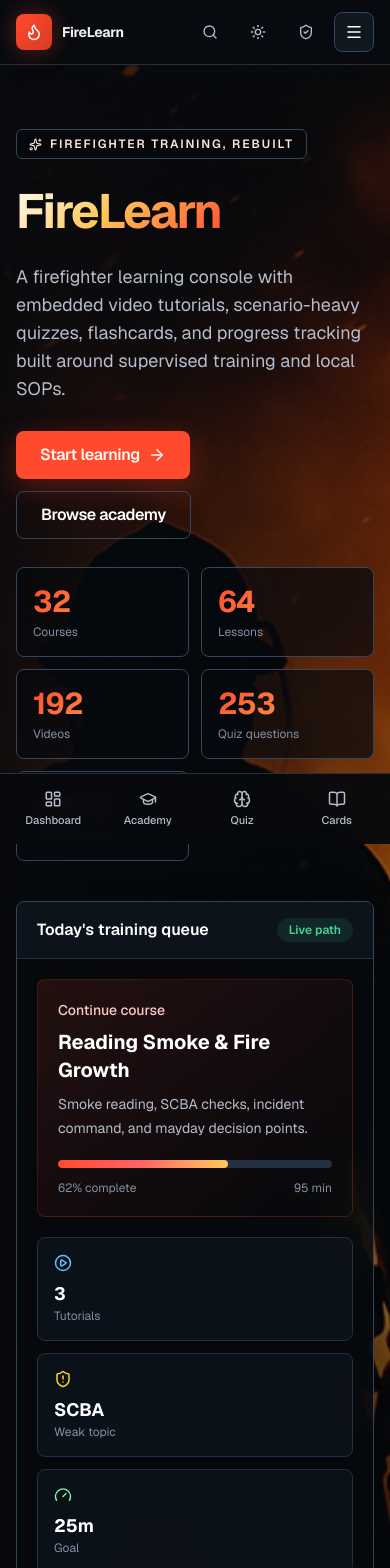
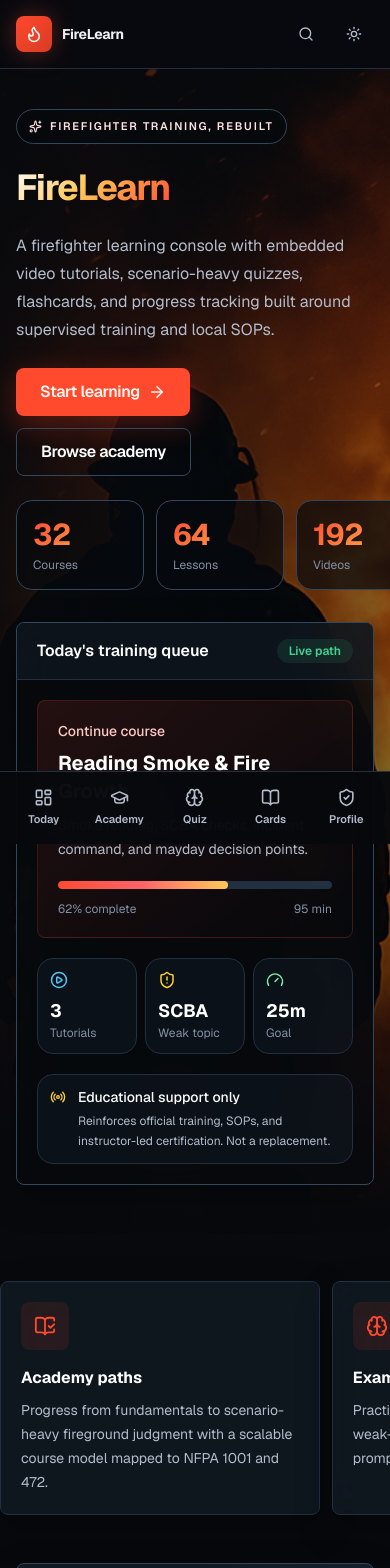
Before and after one commit to jiracipika/firelearn, a Next.js app: page / in a window 390 px wide. Shown: the top 1568 px of the page. Built offline with nearby package versions, Linux system fonts and the light colour scheme.

Commit message:
feat: improve mobile firelearn experience (#4)

```diff
--- a/app/globals.css
+++ b/app/globals.css
@@ -181,3 +181,55 @@ body::before {
     transition-duration: 0.01ms !important;
   }
 }
+
+
+@layer utilities {
+  .mobile-snap-row {
+    display: flex;
+    gap: 0.75rem;
+    margin-inline: -1rem;
+    overflow-x: auto;
+    overscroll-behavior-x: contain;
+    padding-inline: 1rem;
+    scroll-padding-inline: 1rem;
+    scroll-snap-type: x mandatory;
+    -webkit-overflow-scrolling: touch;
+  }
+
+  .mobile-snap-row::-webkit-scrollbar {
+    display: none;
+  }
+}
+
+@media (width >= 40rem) {
+  .mobile-snap-row {
+    margin-inline: 0;
+    overflow-x: visible;
+    padding-inline: 0;
+    scroll-snap-type: none;
+  }
+}
+
+@media (prefers-contrast: more) {
+  :root {
+    --color-muted: #aeb8c8;
+    --color-muted-foreground: #e1e7f0;
+    --color-border: #617086;
+    --color-border-bright: #8b9ab0;
+  }
+
+  button, a, input, select, textarea {
+    outline-offset: 3px;
+  }
+}
+
+@media (forced-colors: active) {
+  * {
+    forced-color-adjust: auto;
+  }
+}
+
+button, a {
+  -webkit-tap-highlight-color: transparent;
+  touch-action: manipulation;
+}
--- a/components/landing-page.tsx
+++ b/components/landing-page.tsx
@@ -29,7 +29,7 @@ export function LandingPage() {
   const featured = academyCourses[0]
   return <AppShell fullBleed>
     <section
-      className="relative isolate overflow-hidden px-4 pb-16 pt-16 sm:px-6 lg:pb-20 lg:pt-24"
+      className="relative isolate overflow-hidden px-4 pb-12 pt-10 sm:px-6 sm:pt-16 lg:pb-20 lg:pt-24"
       style={{
         backgroundImage: "linear-gradient(90deg, rgb(7 9 13 / 0.94), rgb(7 9 13 / 0.72) 48%, rgb(7 9 13 / 0.48)), linear-gradient(180deg, transparent 70%, #07090d), url('/hero-fireground.png')",
         backgroundPosition: 'center',
@@ -37,17 +37,17 @@ export function LandingPage() {
       }}
     >
       <div className="mx-auto max-w-7xl">
-        <div className="animate-fade-in-up max-w-3xl space-y-7">
-          <div className="inline-flex items-center gap-2 rounded-md border border-border-bright bg-background/70 px-3 py-1.5 text-xs font-semibold uppercase tracking-[0.16em] text-red-100 backdrop-blur">
+        <div className="animate-fade-in-up max-w-3xl space-y-6 sm:space-y-7">
+          <div className="inline-flex items-center gap-2 rounded-full border border-border-bright bg-background/70 px-3 py-2 text-[11px] font-semibold uppercase tracking-[0.16em] text-red-100 backdrop-blur">
             <Sparkles size={13} /> Firefighter training, rebuilt
           </div>
-          <h1 className="max-w-5xl text-5xl font-bold tracking-[-0.04em] text-white sm:text-6xl lg:text-7xl">
+          <h1 className="max-w-5xl text-4xl font-bold tracking-[-0.04em] text-white sm:text-6xl lg:text-7xl">
             <span className="text-gradient-fire">FireLearn</span>
           </h1>
-          <p className="max-w-2xl text-lg leading-7 text-muted-foreground sm:text-xl sm:leading-8">
+          <p className="max-w-2xl text-base leading-7 text-muted-foreground sm:text-xl sm:leading-8">
             A firefighter learning console with embedded video tutorials, scenario-heavy quizzes, flashcards, and progress tracking built around supervised training and local SOPs.
           </p>
-          <div className="flex flex-wrap gap-3">
+          <div className="grid gap-3 sm:flex sm:flex-wrap">
             <Link href="/dashboard">
               <Button size="lg">Start learning <ArrowRight size={18} /></Button>
             </Link>
@@ -55,9 +55,9 @@ export function LandingPage() {
               <Button variant="outline" size="lg">Browse academy</Button>
             </Link>
           </div>
-          <div className="grid max-w-3xl grid-cols-2 gap-3 sm:grid-cols-5">
+          <div className="mobile-snap-row max-w-3xl sm:grid sm:grid-cols-5 sm:gap-3">
             {stats.map(([value, label]) => (
-              <div key={label} className="stat-tile-hover rounded-lg border border-border-bright bg-background/70 p-4 backdrop-blur">
+              <div key={label} className="stat-tile-hover min-w-32 snap-start rounded-2xl border border-border-bright bg-background/70 p-4 backdrop-blur sm:min-w-0">
                 <p className="text-3xl font-bold tracking-tight text-gradient-flame">{value}</p>
                 <p className="mt-1 text-xs text-muted">{label}</p>
               </div>
@@ -65,7 +65,7 @@ export function LandingPage() {
           </div>
         </div>
 
-        <Card className="mt-10 max-w-3xl animate-fade-in-up overflow-hidden border-border-bright bg-background/78 p-0" >
+        <Card className="mt-8 max-w-3xl sm:mt-10 animate-fade-in-up overflow-hidden border-border-bright bg-background/78 p-0" >
           <div className="border-b border-border bg-elevated/50 px-5 py-4">
             <div className="flex items-center justify-between">
               <p className="font-semibold text-white">Today&apos;s training queue</p>
@@ -83,20 +83,20 @@ export function LandingPage() {
                 <span>{featured?.estimatedMinutes ?? 0} min</span>
               </div>
             </div>
-            <div className="grid gap-3 sm:grid-cols-3">
+            <div className="grid grid-cols-3 gap-2 sm:gap-3">
               {[
                 { label: 'Tutorials', value: String(featured?.modules[0]?.lessons[0]?.videos.length ?? 3), icon: PlayCircle, tone: 'text-info' },
                 { label: 'Weak topic', value: 'SCBA', icon: ShieldAlert, tone: 'text-amber-300' },
                 { label: 'Goal', value: '25m', icon: Gauge, tone: 'text-green-300' },
               ].map((item) => (
-                <div key={item.label} className="rounded-lg border border-border bg-elevated/40 p-4">
+                <div key={item.label} className="rounded-2xl border border-border bg-elevated/40 p-3 sm:p-4">
                   <item.icon className={item.tone} size={18} />
                   <p className="mt-2 text-lg font-bold text-white">{item.value}</p>
                   <p className="text-xs text-muted">{item.label}</p>
                 </div>
               ))}
             </div>
-            <div className="rounded-lg border border-border bg-elevated/40 p-4">
+            <div className="rounded-2xl border border-border bg-elevated/40 p-3 sm:p-4">
               <div className="flex items-start gap-3">
                 <Radio className="mt-0.5 shrink-0 text-amber-300" size={16} />
                 <div>
@@ -110,9 +110,9 @@ export function LandingPage() {
       </div>
     </section>
 
-    <section className="mx-auto grid max-w-7xl gap-4 px-4 py-16 sm:px-6 md:grid-cols-4">
+    <section className="mobile-snap-row mx-auto max-w-7xl px-4 py-12 sm:grid sm:grid-cols-2 sm:gap-4 sm:px-6 md:grid-cols-4 md:py-16">
       {pillars.map((pillar) => (
-        <Card key={pillar.title} className="group transition duration-200 hover:-translate-y-1 hover:border-primary/30">
+        <Card key={pillar.title} className="group min-w-[82vw] snap-start transition duration-200 sm:min-w-0 hover:-translate-y-1 hover:border-primary/30">
           <div className="mb-4 inline-flex size-12 items-center justify-center rounded-lg bg-primary/10">
             <pillar.icon className="text-primary" size={22} aria-hidden />
           </div>
@@ -123,7 +123,7 @@ export function LandingPage() {
     </section>
 
     <section className="mx-auto max-w-7xl px-4 pb-20 sm:px-6">
-      <Card className="grid gap-6 overflow-hidden border-border-bright bg-gradient-to-r from-card via-card to-elevated p-8 md:grid-cols-[1fr_auto] md:items-center">
+      <Card className="grid gap-6 overflow-hidden border-border-bright bg-gradient-to-r from-card via-card to-elevated p-5 sm:p-8 md:grid-cols-[1fr_auto] md:items-center">
         <div>
           <p className="text-sm font-semibold uppercase tracking-[0.16em] text-red-200">Ready for the next rep?</p>
           <h2 className="mt-3 text-3xl font-bold tracking-tight text-gradient-fire">Build mastery before the alarm drops.</h2>
--- a/components/layout/app-shell.tsx
+++ b/components/layout/app-shell.tsx
@@ -4,7 +4,7 @@ import * as React from 'react'
 import dynamic from 'next/dynamic'
 import Link from 'next/link'
 import { usePathname } from 'next/navigation'
-import { BookOpen, Brain, Flame, GraduationCap, LayoutDashboard, Menu, Moon, Search, ShieldCheck, Sun, X } from 'lucide-react'
+import { BookOpen, Brain, Flame, GraduationCap, LayoutDashboard, Moon, Search, ShieldCheck, Sun } from 'lucide-react'
 import { educationalDisclaimer } from '@/data/academy'
 import { Button } from '@/components/ui/button'
 import { cn } from '@/lib/utils'
@@ -12,7 +12,7 @@ import { cn } from '@/lib/utils'
 const CommandPalette = dynamic(() => import('@/components/search/command-palette').then((module) => module.CommandPalette), { ssr: false })
 
 const navItems = [
-  { href: '/dashboard', label: 'Dashboard', icon: LayoutDashboard },
+  { href: '/dashboard', label: 'Today', icon: LayoutDashboard },
   { href: '/courses', label: 'Academy', icon: GraduationCap },
   { href: '/quiz', label: 'Quiz', icon: Brain },
   { href: '/flashcards', label: 'Cards', icon: BookOpen },
@@ -20,7 +20,6 @@ const navItems = [
 
 export function AppShell({ children, fullBleed = false }: { children: React.ReactNode; fullBleed?: boolean }) {
   const pathname = usePathname()
-  const [mobileOpen, setMobileOpen] = React.useState(false)
   const [lightMode, setLightMode] = React.useState(() => {
     if (typeof window === 'undefined') return false
     return window.localStorage.getItem('firelearn.theme') === 'light'
@@ -35,10 +34,13 @@ export function AppShell({ children, fullBleed = false }: { children: React.Reac
     return pathname === href || pathname.startsWith(href + '/')
   }
 
-  return <div className="min-h-screen pb-20 md:pb-0">
+  const mobileTabs = [...navItems, { href: '/profile', label: 'Profile', icon: ShieldCheck }]
+
+  return <div className="min-h-screen pb-[calc(5.75rem+env(safe-area-inset-bottom))] md:pb-0">
+    <a href="#main-content" className="sr-only focus:not-sr-only focus:fixed focus:left-4 focus:top-4 focus:z-[100] focus:rounded-xl focus:bg-primary focus:px-4 focus:py-3 focus:text-sm focus:font-bold focus:text-primary-foreground">Skip to content</a>
     <CommandPalette />
-    <header className="sticky top-0 z-50 border-b border-border bg-background/80 backdrop-blur-2xl">
-      <div className="mx-auto flex max-w-7xl items-center justify-between gap-4 px-4 py-3 sm:px-6">
+    <header className="sticky top-0 z-50 border-b border-border bg-background/86 pt-[env(safe-area-inset-top)] backdrop-blur-2xl">
+      <div className="mx-auto flex max-w-7xl items-center justify-between gap-3 px-4 py-3 sm:px-6">
         <div className="flex items-center gap-6">
           <Link href="/" className="group flex items-center gap-2.5" aria-label="FireLearn home">
             <span className="relative flex size-9 items-center justify-center overflow-hidden rounded-lg bg-gradient-to-br from-primary to-primary-dim shadow-[0_0_25px_rgb(255_74_46_/_0.35)] transition-shadow duration-300 group-hover:shadow-[0_0_35px_rgb(255_74_46_/_0.55)]">
@@ -74,54 +76,24 @@ export function AppShell({ children, fullBleed = false }: { children: React.Reac
           <button
             type="button"
             onClick={() => setLightMode((value) => !value)}
-            className="inline-flex min-h-8 items-center justify-center gap-2 rounded-lg px-3 text-xs font-semibold text-muted-foreground transition hover:bg-elevated hover:text-white"
+            className="inline-flex min-h-11 items-center justify-center gap-2 rounded-xl px-3 text-xs font-semibold text-muted-foreground transition hover:bg-elevated hover:text-white focus-visible:outline-none focus-visible:ring-2 focus-visible:ring-primary/60"
             aria-label="Toggle theme"
           >
             {lightMode ? <Moon size={16} /> : <Sun size={16} />}
             <span className="hidden lg:inline">{lightMode ? 'Dark' : 'Light'}</span>
           </button>
-          <Link href="/profile">
+          <Link href="/profile" className="hidden md:inline-flex">
             <Button variant="ghost" size="sm"><ShieldCheck size={16} /> <span className="hidden lg:inline">Profile</span></Button>
           </Link>
-          <button
-            className="inline-flex size-10 items-center justify-center rounded-lg border border-border-bright bg-elevated/60 text-white md:hidden"
-            onClick={() => setMobileOpen(!mobileOpen)}
-            aria-label="Toggle navigation menu"
-            aria-expanded={mobileOpen}
-          >
-            {mobileOpen ? <X size={18} /> : <Menu size={18} />}
-          </button>
         </div>
       </div>
-      {mobileOpen && (
-        <nav className="border-t border-border bg-background/95 px-4 py-3 md:hidden" aria-label="Mobile navigation">
-          <div className="space-y-1">
-            {navItems.map((item) => (
-              <Link
-                key={item.href}
-                href={item.href}
-                onClick={() => setMobileOpen(false)}
-                className={cn(
-                  'flex items-center gap-3 rounded-lg px-4 py-3 text-sm font-medium transition',
-                  isActive(item.href)
-                    ? 'bg-elevated text-white'
-                    : 'text-muted-foreground hover:bg-elevated/60 hover:text-white'
-                )}
-              >
-                <item.icon size={18} />
-                {item.label}
-              </Link>
-            ))}
-          </div>
-        </nav>
-      )}
     </header>
-    <main className={fullBleed ? '' : 'mx-auto max-w-7xl px-4 py-8 sm:px-6 md:py-12'}>{children}</main>
-    <nav className="fixed inset-x-0 bottom-0 z-40 border-t border-border bg-background/95 px-2 py-2 backdrop-blur md:hidden" aria-label="Bottom navigation">
-      <div className="grid grid-cols-4 gap-1">
-        {navItems.map((item) => (
-          <Link key={item.href} href={item.href} className={cn('flex flex-col items-center gap-1 rounded-lg px-2 py-2 text-[11px] font-medium transition', isActive(item.href) ? 'bg-elevated text-white' : 'text-muted-foreground')}>
-            <item.icon size={18} />
+    <main id="main-content" className={fullBleed ? '' : 'mx-auto max-w-7xl px-4 py-6 sm:px-6 md:py-12'}>{children}</main>
+    <nav className="fixed inset-x-0 bottom-0 z-40 border-t border-border bg-background/95 px-2 pb-[calc(0.5rem+env(safe-area-inset-bottom))] pt-2 backdrop-blur-2xl md:hidden" aria-label="Primary navigation">
+      <div className="grid grid-cols-5 gap-1">
+        {mobileTabs.map((item) => (
+          <Link key={item.href} href={item.href} aria-current={isActive(item.href) ? 'page' : undefined} className={cn('flex min-h-14 flex-col items-center justify-center gap-1 rounded-2xl px-1 py-2 text-[11px] font-semibold transition focus-visible:outline-none focus-visible:ring-2 focus-visible:ring-primary/60', isActive(item.href) ? 'bg-gradient-to-b from-primary/18 to-primary/8 text-white shadow-[inset_0_0_0_1px_rgb(255_74_46_/_0.22)]' : 'text-muted-foreground')}>
+            <item.icon size={19} aria-hidden />
             {item.label}
           </Link>
         ))}
--- a/components/ui/button.tsx
+++ b/components/ui/button.tsx
@@ -2,7 +2,7 @@ import * as React from 'react'
 import { cva, type VariantProps } from 'class-variance-authority'
 import { cn } from '@/lib/utils'
 
-const buttonVariants = cva('inline-flex min-h-10 items-center justify-center gap-2 rounded-lg px-4 py-2 text-sm font-semibold tracking-tight transition-all duration-150 focus-visible:outline-none focus-visible:ring-2 focus-visible:ring-primary/60 disabled:pointer-events-none disabled:opacity-40 active:scale-[0.98]', {
+const buttonVariants = cva('inline-flex min-h-11 items-center justify-center gap-2 rounded-lg px-4 py-2 text-sm font-semibold tracking-tight transition-all duration-150 focus-visible:outline-none focus-visible:ring-2 focus-visible:ring-primary/60 disabled:pointer-events-none disabled:opacity-40 active:scale-[0.98]', {
   variants: {
     variant: {
       primary: 'bg-primary text-primary-foreground shadow-[0_8px_30px_rgb(255_59_34_/_0.3)] hover:bg-primary-dim hover:shadow-[0_10px_35px_rgb(255_59_34_/_0.4)]',
@@ -12,7 +12,7 @@ const buttonVariants = cva('inline-flex min-h-10 items-center justify-center gap
       danger: 'border border-red-400/30 bg-red-500/10 text-red-100 hover:bg-red-500/18',
       success: 'bg-success/15 border border-success/30 text-success hover:bg-success/25',
     },
-    size: { sm: 'min-h-8 rounded-md px-3 text-xs', md: 'min-h-10 px-4', lg: 'min-h-12 px-6 text-base' },
+    size: { sm: 'min-h-11 rounded-md px-3 text-xs', md: 'min-h-11 px-4', lg: 'min-h-12 px-6 text-base' },
   },
   defaultVariants: { variant: 'primary', size: 'md' },
 })
```
